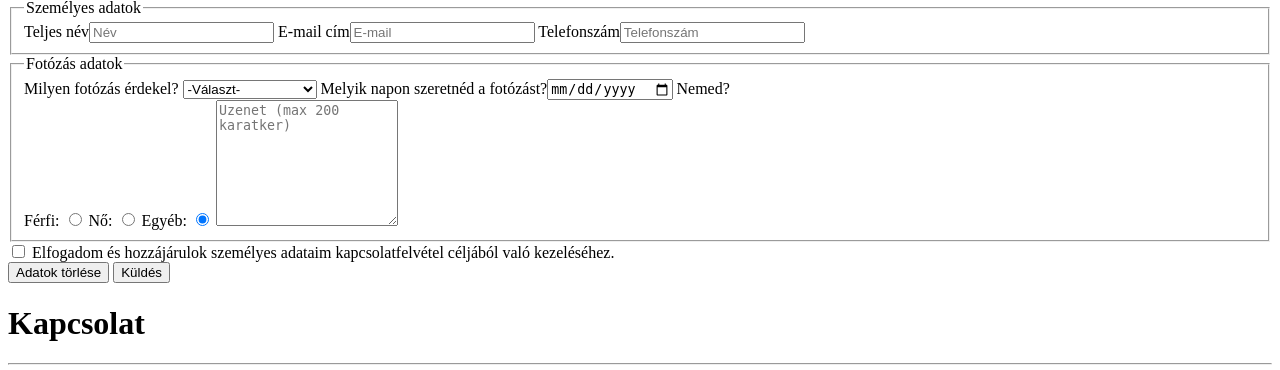
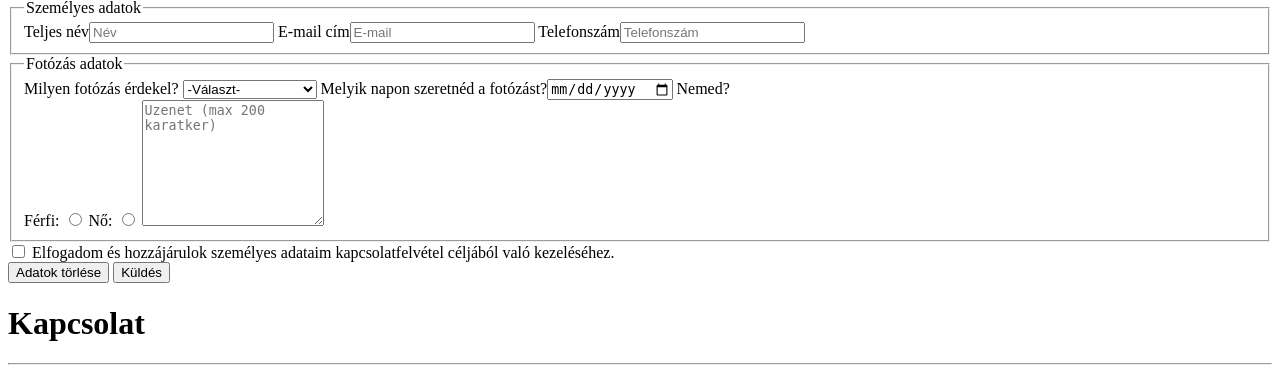
Before and after one commit to nagyger94/KS-photograpyWebsite, a PHP site: page /arajanlat.php in a window 1280 px wide. Shown: the part 647-1017 px from the top of the page. Run offline with PHP 8.4, Linux system fonts and the light colour scheme; some libraries are stand-ins or nearby versions.

Commit message:
Update arajanlat.php

```diff
--- a/php/arajanlat.php
+++ b/php/arajanlat.php
@@ -113,9 +113,6 @@
                         <input type="radio" id="op1" name="sex" value="m">
                         <label for="op2">Nő:</label>
                         <input type="radio" id="op2" name="sex" value="f">
-                        <label for="op3">Egyéb:</label>
-                        <input type="radio" id="op3" name="sex" value="other" checked>
-
 
                         <textarea class="field" rows="8" maxlength="200" name="message" placeholder="Uzenet (max 200 karatker)"></textarea>
                     </fieldset>
```
